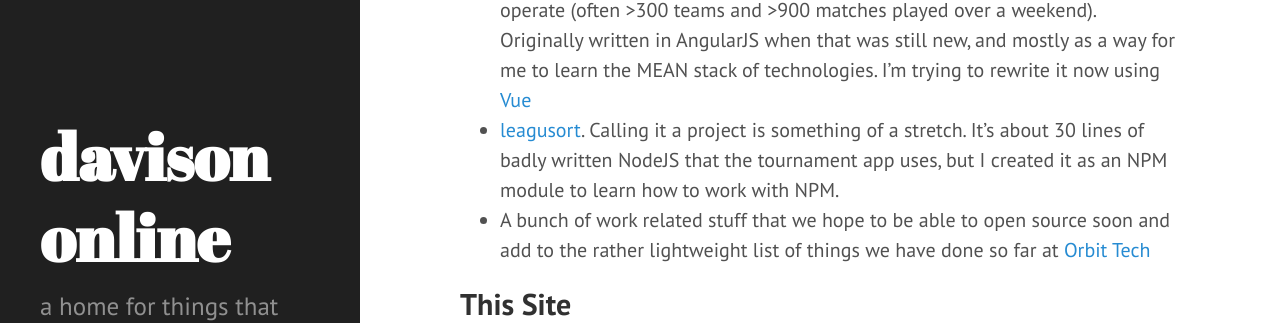
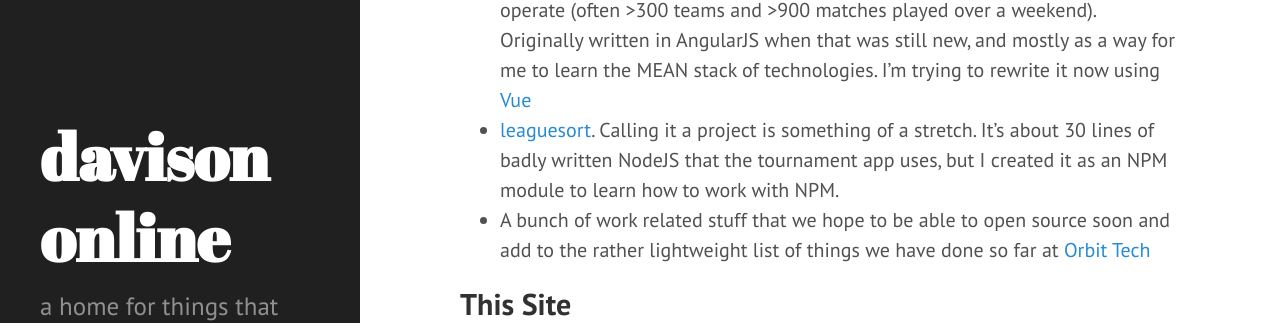
Before and after one commit to davison/davison.github.io, a Jekyll site: the page built from about.md, in a window 1280 px wide and 1303 px high. Shown: the part 690-1013 px from the top of the window. Built offline with Jekyll 4.4.1, drawn with Linux system fonts in a browser that asks for light colours.

Commit message:
fixed typo

```diff
--- a/about.md
+++ b/about.md
@@ -20,7 +20,7 @@ my son plays for.
 
 * [the site itself](https://github.com/STBGFC/footy) - it's old now, and using obsolete tech (an old version of grails). We're looking to outsource to one of the companies that does this stuff, but still finding it hard to locate a system that does all the things this one does
 * [Tournament App](https://github.com/STBGFC/tournament-app) is what we use to manage the huge club tournaments we operate (often >300 teams and >900 matches played over a weekend). Originally written in AngularJS when that was still new, and mostly as a way for me to learn the MEAN stack of technologies. I'm trying to rewrite it now using [Vue](https://vuejs.org)
-* [leagusort](https://github.com/davison/leaguesort). Calling it a project is something of a stretch. It's about 30 lines of badly written NodeJS that the tournament app uses, but I created it as an NPM module to learn how to work with NPM.
+* [leaguesort](https://github.com/davison/leaguesort). Calling it a project is something of a stretch. It's about 30 lines of badly written NodeJS that the tournament app uses, but I created it as an NPM module to learn how to work with NPM.
 * A bunch of work related stuff that we hope to be able to open source soon and add to the rather lightweight list of things we have done so far at [Orbit Tech](https://github.com/orbit-tech)
 
 
```
